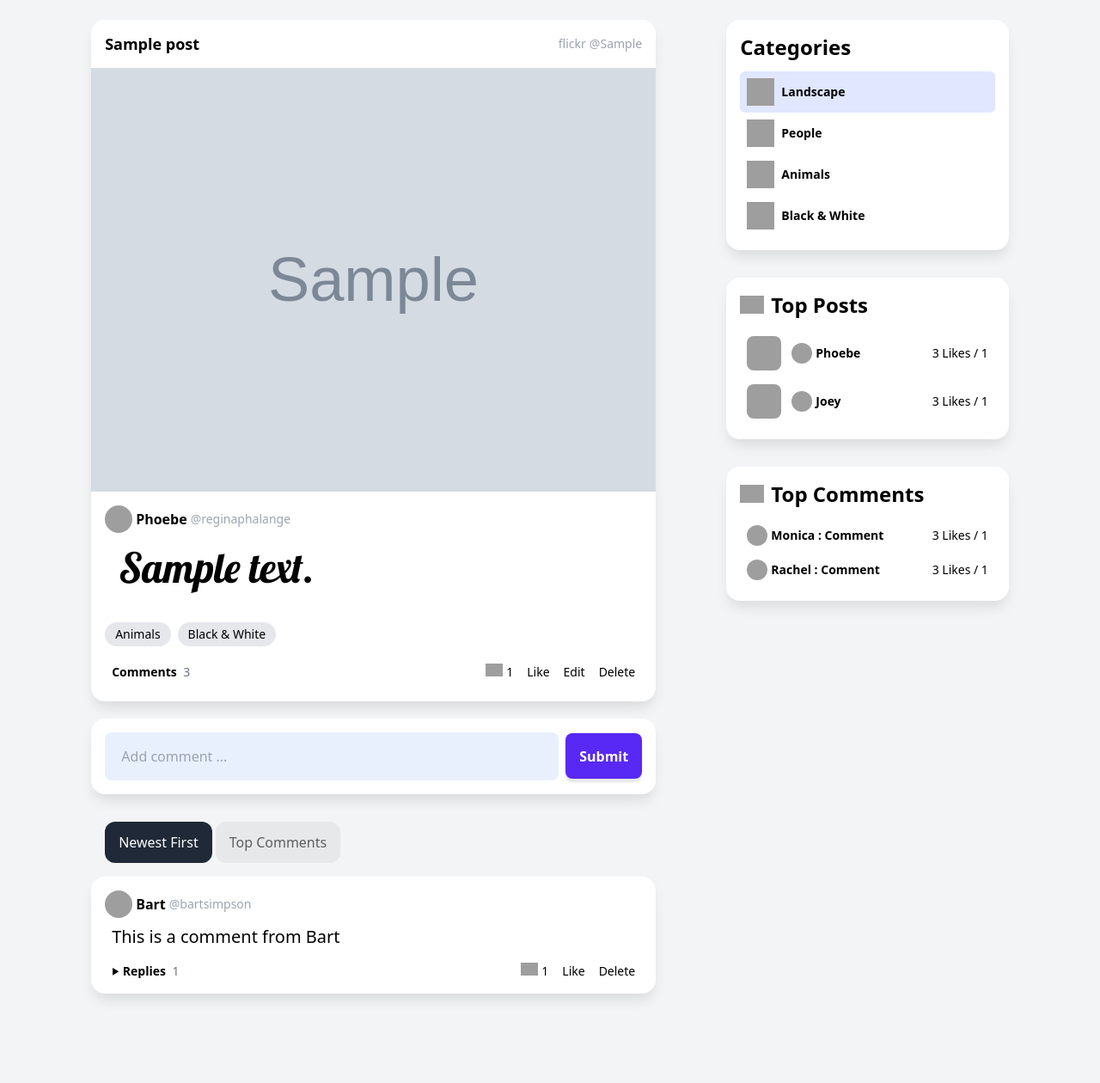
After one commit to Shreehar-KE/DjPix, a Django app: page /post/1/ in a window 1280 px wide. The commit adds this page. Shown: the part 450-1710 px from the top of the page at 86% size. Run offline with Django 5.2, Linux system fonts and the light colour scheme; tables that the repository leaves empty hold one stand-in row (values such as "Sample post"); grey boxes marked "Sample" are stand-in pictures; one stand-in notice (Sample message) is shown; some libraries are stand-ins or nearby versions; grey boxes are pictures that could not be loaded.

Commit message:
add post CRUD eatures

```diff
--- a/a_core/settings.py
+++ b/a_core/settings.py
@@ -25,7 +25,7 @@
 # SECURITY WARNING: don't run with debug turned on in production!
 DEBUG = True
 
-ALLOWED_HOSTS = []
+ALLOWED_HOSTS = ['*']
 
 
 # Application definition
--- a/a_core/urls.py
+++ b/a_core/urls.py
@@ -21,5 +21,8 @@
 urlpatterns = [
     path('admin/', admin.site.urls),
     path('', home_view, name='home'),
-    path('post/create/', post_create_view, name='post-create')
+    path('post/create/', post_create_view, name='post-create'),
+    path('post/delete/<pk>/', post_delete_view, name='post-delete'),
+    path('post/edit/<pk>/', post_edit_view, name='post-edit'),
+    path('post/<pk>/', post_page_view, name='post'),
 ]
--- a/a_posts/views.py
+++ b/a_posts/views.py
@@ -1,27 +1,14 @@
-from django.shortcuts import render, redirect
+from django.shortcuts import render, redirect, get_object_or_404
 from .models import *
-from django import forms
-from django.forms import ModelForm
+from django.contrib import messages
 from bs4 import BeautifulSoup
 import requests
+from .forms import *
 
 
 def home_view(request):
     posts = Post.objects.all()
     return render(request, 'a_posts/home.html', {'posts': posts})
-
-
-class PostCreateForm(ModelForm):
-    class Meta:
-        model = Post
-        fields = ['url', 'body']
-        labels = {
-            'body': 'Caption',
-        }
-        widgets = {
-            'body': forms.Textarea(attrs={'rows': 3, 'placeholder': 'Add a caption...', 'class': 'font1 text-4xl'}),
-            'url': forms.TextInput(attrs={'placeholder': 'Add url...'}),
-        }
 
 
 def post_create_view(request):
@@ -53,3 +40,37 @@
             return redirect('home')
 
     return render(request, 'a_posts/post_create.html', {'form': form})
+
+
+def post_delete_view(request, pk):
+    post = get_object_or_404(Post, id=pk)
+
+    if request.method == 'POST':
+        post.delete()
+        messages.success(request, 'Post deleted')
+        return redirect('home')
+
+    return render(request, 'a_posts/post_delete.html', {'post': post})
+
+
+def post_edit_view(request, pk):
+    post = get_object_or_404(Post, id=pk)
+
+    form = PostEditForm(instance=post)
+    if request.method == 'POST':
+        form = PostEditForm(request.POST, instance=post)
+
+        if form.is_valid:
+            form.save()
+            messages.success(request, 'Post updated')
+            return redirect('home')
+    context = {
+        'post': post,
+        'form': form
+    }
+    return render(request, 'a_posts/post_edit.html', context)
+
+
+def post_page_view(request, pk):
+    post = get_object_or_404(Post, id=pk)
+    return render(request, 'a_posts/post_page.html', {'post': post})
--- /dev/null
+++ b/templates/a_posts/post.html
@@ -0,0 +1,37 @@
+<article class="card">
+  <div class="flex items-center justify-between px-4 h-14">
+    <h3 class="text-start leading-5 mr-1">{{ post.title }}</h3>
+    <div class="text-sm text-gray-400 truncate">flickr<a href="post.url" class="hover:underline ml-1" target="blank">@{{post.artist}}</a>
+    </div>
+  </div>
+  <figure>
+    <a href="{% url 'post' post.id%}"><img class="w-full" src="{{ post.image }}"></a>
+  </figure>
+  <div class="p-4 pb-2">
+    <a class="flex items-center gap-1 mb-4" href="">
+      <img class="w-8 h-8 object-cover rounded-full" src="https://img.icons8.com/small/96/A9A9A9/happy.png">
+      <span class="font-bold hover:underline">Phoebe</span>
+      <span class="text-sm text-gray-400">@reginaphalange</span>
+    </a>
+    <p class="text-5xl mb-10 px-4 font1">{{ post.body }}</p>
+    <div class="flex items-center gap-2 text-sm mb-5 flex-wrap">
+      <a href="" class="bg-gray-200 rounded-full px-3 py-1 hover:bg-gray-800 hover:text-white">Animals</a>
+      <a href="" class="bg-gray-200 rounded-full px-3 py-1 hover:bg-gray-800 hover:text-white">Black & White</a>
+    </div>
+    <div class="flex items-center justify-between text-sm px-2">
+      <a class="font-bold hover:underline" href="{% url 'post' post.id%}">
+        Comments
+        <span class="font-light text-gray-500 ml-1">3</span>
+      </a>
+      <div class="flex items-center gap-4 [&>a:hover]:underline">
+        <div class="flex items-center gap-1">
+          <img class="w-5 -mt-1" src="https://img.icons8.com/small/24/000000/fire-heart.png">
+          1
+        </div>
+        <a href="">Like</a>
+        <a href="{% url 'post-edit' post.id %}">Edit</a>
+        <a href="{% url 'post-delete' post.id %}">Delete</a>
+      </div>
+    </div>
+  </div>
+</article>
--- /dev/null
+++ b/templates/a_posts/post_page.html
@@ -0,0 +1,88 @@
+{% extends 'layouts/a.html' %}
+
+{% block content %}
+
+{% include 'a_posts/post.html' %}
+
+<div class="card !pb-0 -mt-3">
+  <form method="POST" class="flex items-center p-4" autocomplete="off">
+    <input type="text" name="comment" placeholder="Add comment ..." maxlength="150">
+    <button @click="open = false" class="block ml-2" type="submit">Submit</button>
+  </form>
+</div>
+
+<div class="mb-20">
+  <div id="tabs" class="ml-4 flex gap-1 mb-4">
+    <a class="tab selected">Newest First</a>
+    <a class="tab">Top Comments</a>
+  </div>
+
+  <div id="tab-contents">
+
+    <comment class="card p-4 !mb-4">
+      <div class="flex justify-between items-center">
+        <a class="flex items-center gap-1 mb-2" href="">
+          <img class="w-8 h-8 object-cover rounded-full" src="https://img.icons8.com/small/96/A9A9A9/happy.png">
+          <span class="font-bold hover:underline">Bart</span>
+          <span class="text-sm font-normal text-gray-400">@bartsimpson</span>
+        </a>
+      </div>
+      <p class="text-xl px-2">
+        This is a comment from Bart
+      </p>
+      <div x-data="{ repliesOpen: false }" class="flex items-center justify-between flex-wrap text-sm px-2">
+        <a @click="repliesOpen = !repliesOpen" class="font-bold hover:underline cursor-pointer">
+          <div class="inline-block" x-bind:class="repliesOpen && 'rotate-90 duration-300'">
+            <svg transform="rotate(90)" width="9" height="9" viewBox="0 0 25 25">
+              <path d="M24 22h-24l12-20z" />
+            </svg>
+          </div>
+          Replies
+          <span class="font-light text-gray-500 ml-1">1</span>
+        </a>
+        <div class="flex items-center gap-4 [&>a:hover]:underline">
+          <div class="flex items-center gap-1">
+            <img class="w-5 -mt-1" src="https://img.icons8.com/small/24/000000/fire-heart.png">
+            1
+          </div>
+          <a href="">Like</a>
+          <a href="">Delete</a>
+        </div>
+
+        <div x-show="repliesOpen" x-cloak class="basis-full mt-3 pl-8 grid grid-cols-1">
+
+          <reply class="flex items-end justify-between py-4 border-t">
+            <div class="flex">
+              <a href="">
+                <img class="w-8 h-8 object-cover rounded-full mr-2" src="https://img.icons8.com/small/96/A9A9A9/happy.png">
+              </a>
+              <div class="w-fit">
+                <a class="block" href="">
+                  <span class="font-bold hover:underline">Homer</span>
+                  <span class="text-sm text-gray-400">@homersimpson</span>
+                </a>
+                <div class="mr-3">This is a reply from Homer</div>
+              </div>
+            </div>
+            <div class="flex items-center gap-4 [&>a:hover]:underline">
+              <div class="flex items-center gap-1">
+                <img class="w-5 -mt-1" src="https://img.icons8.com/small/24/000000/fire-heart.png">
+                1
+              </div>
+              <a href="">Like</a>
+              <a href="">Delete</a>
+            </div>
+          </reply>
+
+          <form method="POST" class="replyform flex justify-between" autocomplete="off">
+            <input type="text" name="reply" placeholder="Add reply ..." maxlength="150">
+            <button class="block" type="submit">Submit</button>
+          </form>
+        </div>
+      </div>
+    </comment>
+
+  </div>
+</div>
+
+{% endblock %}
--- a/templates/base.html
+++ b/templates/base.html
@@ -240,6 +240,8 @@
 
 <body class="bg-gray-100">
 
+  {% include 'includes/messages.html' %}
+
   {% include 'includes/header.html' %}
 
 
--- /dev/null
+++ b/templates/includes/messages.html
@@ -0,0 +1,27 @@
+{% if messages %}
+<div x-data="{ showMessage: false }">
+  {% for message in messages %}
+  <div x-cloak class="absolute mx-auto left-0 right-0 mt-2 max-w-xl z-50 flex items-center
+            {% if message.tags == 'error' %}bg-red-500{% else %}bg-amber-300{% endif %} text-white p-3 rounded-lg" role="alert"
+    x-show="showMessage" x-init="setTimeout(() => showMessage = true, 200), setTimeout(() => showMessage = false, 6000)"
+    x-transition:enter="duration-700 ease-out" x-transition:enter-start="opacity-0 -translate-y-5"
+    x-transition:enter-end="opacity-100 translate-y-0" x-transition:leave="duration-200 ease-in"
+    x-transition:leave-start="opacity-100 translate-y-0" x-transition:leave-end="opacity-0 -translate-y-5">
+    <svg class="w-8 h-8 mr-2" viewBox="0 0 512 512">
+      <path
+        d="M315.27,33,96,304H224L192.49,477.23a2.36,2.36,0,0,0,2.33,2.77h0a2.36,2.36,0,0,0,1.89-.95L416,208H288L319.66,34.75A2.45,2.45,0,0,0,317.22,32h0A2.42,2.42,0,0,0,315.27,33Z"
+        style="fill:none;stroke:#ffffff;stroke-linecap:round;stroke-linejoin:round;stroke-width:32px" fill="white"></path>
+    </svg>
+    <div>
+      <div class="text-lg">{{ message }}</div>
+    </div>
+    <div class="ml-auto cursor-pointer" @click="showMessage = false">
+      <svg fill="white" stroke-linecap="round" stroke-linejoin="round" stroke-width="1.5" viewBox="0 0 24 24" stroke="currentColor"
+        class="w-8 h-8 ml-2">
+        <path d="M6 18L18 6M6 6l12 12"></path>
+      </svg>
+    </div>
+  </div>
+  {% endfor %}
+</div>
+{% endif %}
```
Also changed, not shown: a_posts/forms.py (added, +28 -0 lines), templates/404.html (added, +9 -0 lines), templates/a_posts/home.html (+3 -37 lines), templates/a_posts/post_delete.html (added, +21 -0 lines), templates/a_posts/post_edit.html (added, +24 -0 lines).
